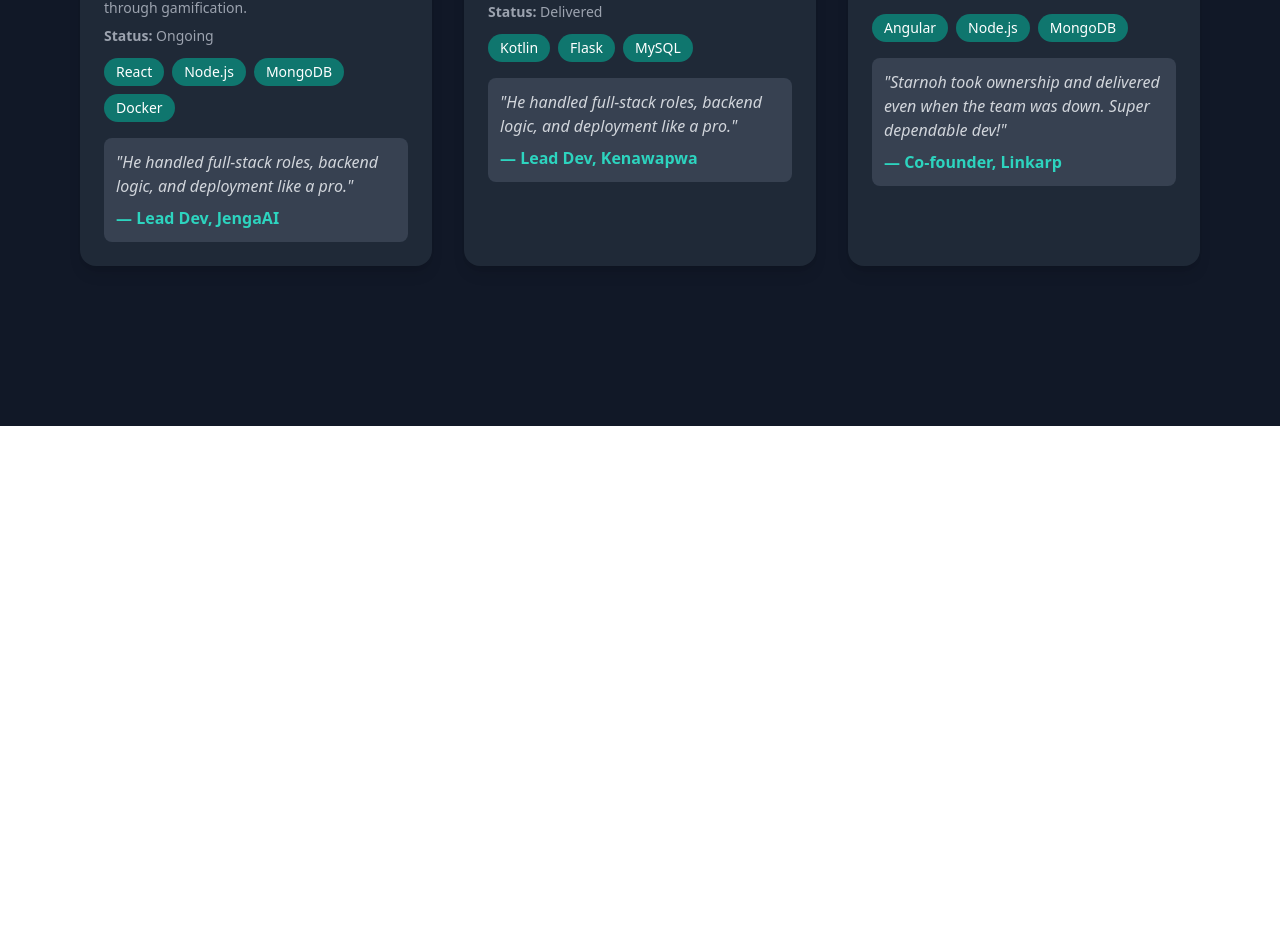
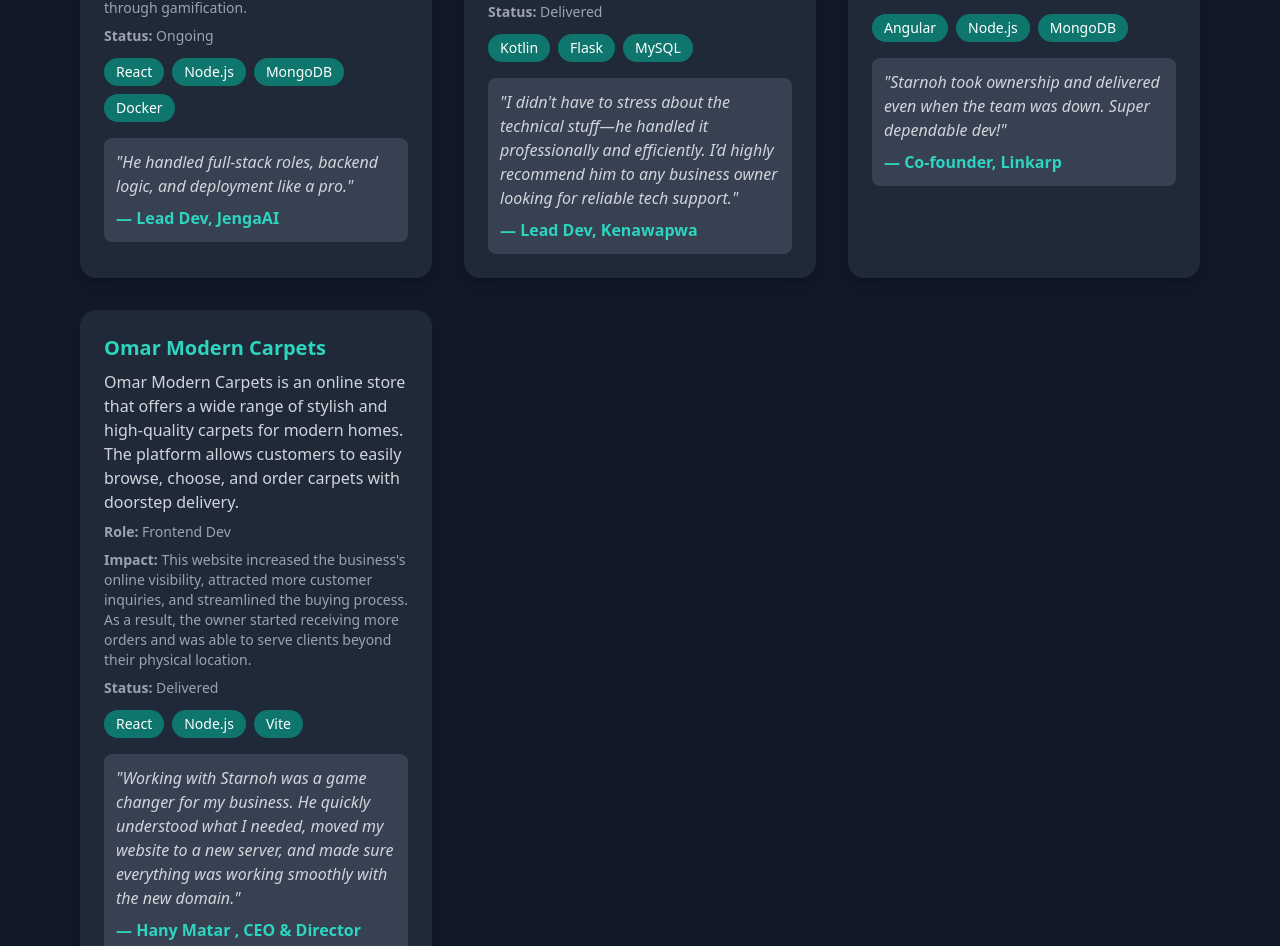
Before and after one commit to Starnoh254/Starnoh, a React (Vite) app: page /projects in a window 1280 px wide. Shown: the part 438-1384 px from the top of the page. Before the commit the page ends 864 px from the top, so only its background shows below. Built offline with nearby package versions, Linux system fonts and the light colour scheme.

Commit message:
Update NavBar component to include a link to the homepage and enhance project testimonials with new entries

```diff
--- a/src/components/NavBarTemp.jsx
+++ b/src/components/NavBarTemp.jsx
@@ -8,7 +8,11 @@
   return (
     <nav className="bg-gray-900 text-teal-400 w-full px-6 py-4 fixed top-0 z-50 shadow-md">
       <div className="flex justify-between items-center max-w-7xl mx-auto">
-        <h1 className="font-heading font-bold text-2xl">Starnoh</h1>
+        <h1 className="font-heading font-bold text-2xl">
+          <Link to="/">
+            Starnoh
+          </Link>
+        </h1>
 
         {/* Desktop nav */}
         <ul className="hidden md:flex gap-8 font-heading list-none">
--- a/src/data/projects.js
+++ b/src/data/projects.js
@@ -20,7 +20,7 @@
         value:
             "Empowers informal workers, streamlines operations, and supports environmental goals.",
         status: "Delivered",
-        testimonial: "He handled full-stack roles, backend logic, and deployment like a pro.",
+        testimonial: "I didn't have to stress about the technical stuff—he handled it professionally and efficiently. I’d highly recommend him to any business owner looking for reliable tech support.",
         client: "Lead Dev, Kenawapwa"
     },
     {
@@ -35,4 +35,16 @@
         testimonial: "Starnoh took ownership and delivered even when the team was down. Super dependable dev!",
         client: "Co-founder, Linkarp"
     },
+    {
+        title: "Omar Modern Carpets",
+        description:
+            "Omar Modern Carpets is an online store that offers a wide range of stylish and high-quality carpets for modern homes. The platform allows customers to easily browse, choose, and order carpets with doorstep delivery.",
+        tech: ["React", "Node.js", "Vite"],
+        role: "Frontend Dev",
+        value:
+            "This website increased the business's online visibility, attracted more customer inquiries, and streamlined the buying process. As a result, the owner started receiving more orders and was able to serve clients beyond their physical location.",
+        status: "Delivered",
+        testimonial: "Working with Starnoh was a game changer for my business. He quickly understood what I needed, moved my website to a new server, and made sure everything was working smoothly with the new domain.",
+        client: "Hany Matar , CEO & Director"
+    },
 ];
```
